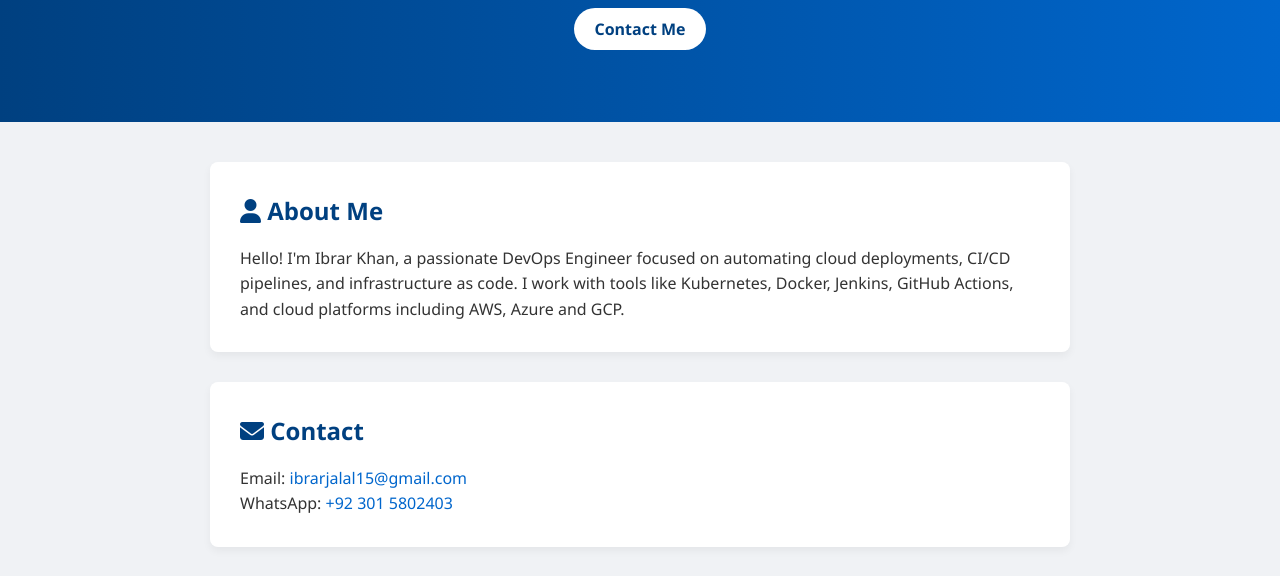
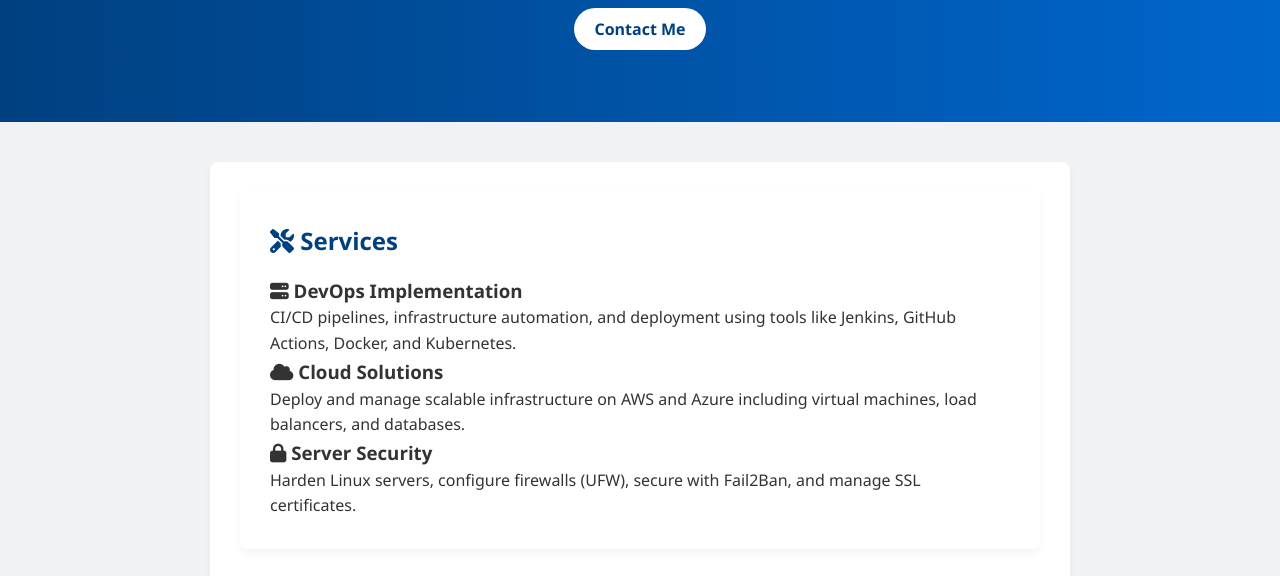
Before and after one commit to ibrarkhann/ibrar-portfolio, a plain HTML site: page index.html in a window 1280 px wide. Shown: the part 201-777 px from the top of the page. Drawn offline with Linux system fonts and the light colour scheme.

Commit message:
changes in index.html

```diff
--- a/index.html
+++ b/index.html
@@ -18,10 +18,29 @@
 
   <main>
     <section class="about fade-in">
+
+<section class="services fade-in">
+  <h2><i class="fas fa-tools"></i> Services</h2>
+  <div class="service-list">
+    <div class="service">
+      <h3><i class="fas fa-server"></i> DevOps Implementation</h3>
+      <p>CI/CD pipelines, infrastructure automation, and deployment using tools like Jenkins, GitHub Actions, Docker, and Kubernetes.</p>
+    </div>
+    <div class="service">
+      <h3><i class="fas fa-cloud"></i> Cloud Solutions</h3>
+      <p>Deploy and manage scalable infrastructure on AWS and Azure including virtual machines, load balancers, and databases.</p>
+    </div>
+    <div class="service">
+      <h3><i class="fas fa-lock"></i> Server Security</h3>
+      <p>Harden Linux servers, configure firewalls (UFW), secure with Fail2Ban, and manage SSL certificates.</p>
+    </div>
+  </div>
+</section>
+
       <h2><i class="fas fa-user"></i> About Me</h2>
       <p>
         Hello! I'm Ibrar Khan, a passionate DevOps Engineer focused on automating cloud deployments, CI/CD pipelines, and infrastructure as code.
-        I work with tools like Kubernetes, Docker, Jenkins, GitHub Actions, and cloud platforms including AWS, Azure and GCP.
+        I work with tools like Kubernetes, Docker, Jenkins, GitHub Actions, and cloud platforms including AWS, Azure, GCP and VPS.
       </p>
     </section>
 
```
